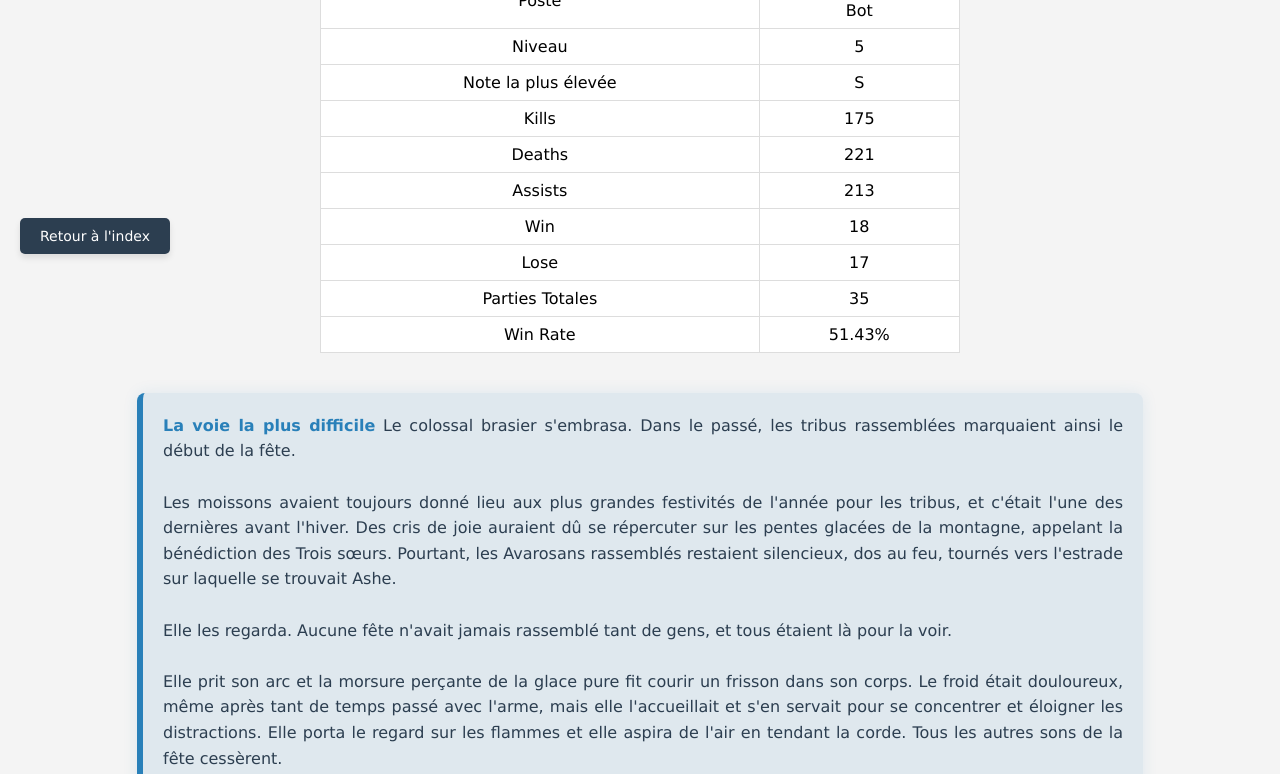
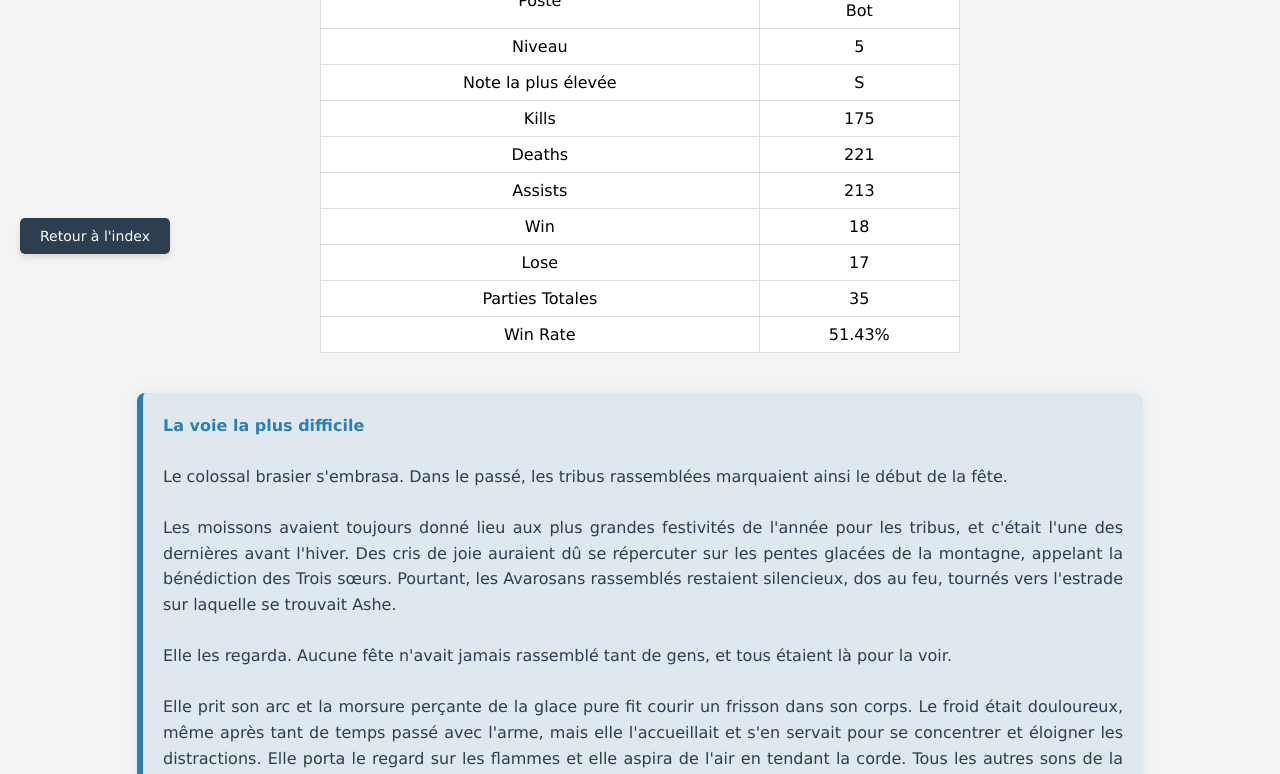
Before and after one commit to DuvalK78/DuvalK78.github.io, a website: page Lol/Ashe.html in a window 1280 px wide. Shown: the part 526-1300 px from the top of the page. Drawn offline with Linux system fonts and the light colour scheme.

Commit message:
Update Ashe.html

```diff
--- a/Lol/Ashe.html
+++ b/Lol/Ashe.html
@@ -134,7 +134,7 @@
             </tr>
         </tbody>
     </table>
-    <p> <strong>La voie la plus difficile</strong>
+    <p> <strong>La voie la plus difficile</strong><br><br>
 
 Le colossal brasier s'embrasa. Dans le passé, les tribus rassemblées marquaient ainsi le début de la fête.<br><br>
 
@@ -206,8 +206,8 @@ En repartant, elle prit soin de garder sa colère sous contrôle. Son cœur brû
 
 Elle serait meilleure que les autres. Elle le devait.<br><br>
 
-Ashe<br><br>
-Freljord<br><br>
+Ashe<br>
+Freljord<br>
 
     </p>
 
```
